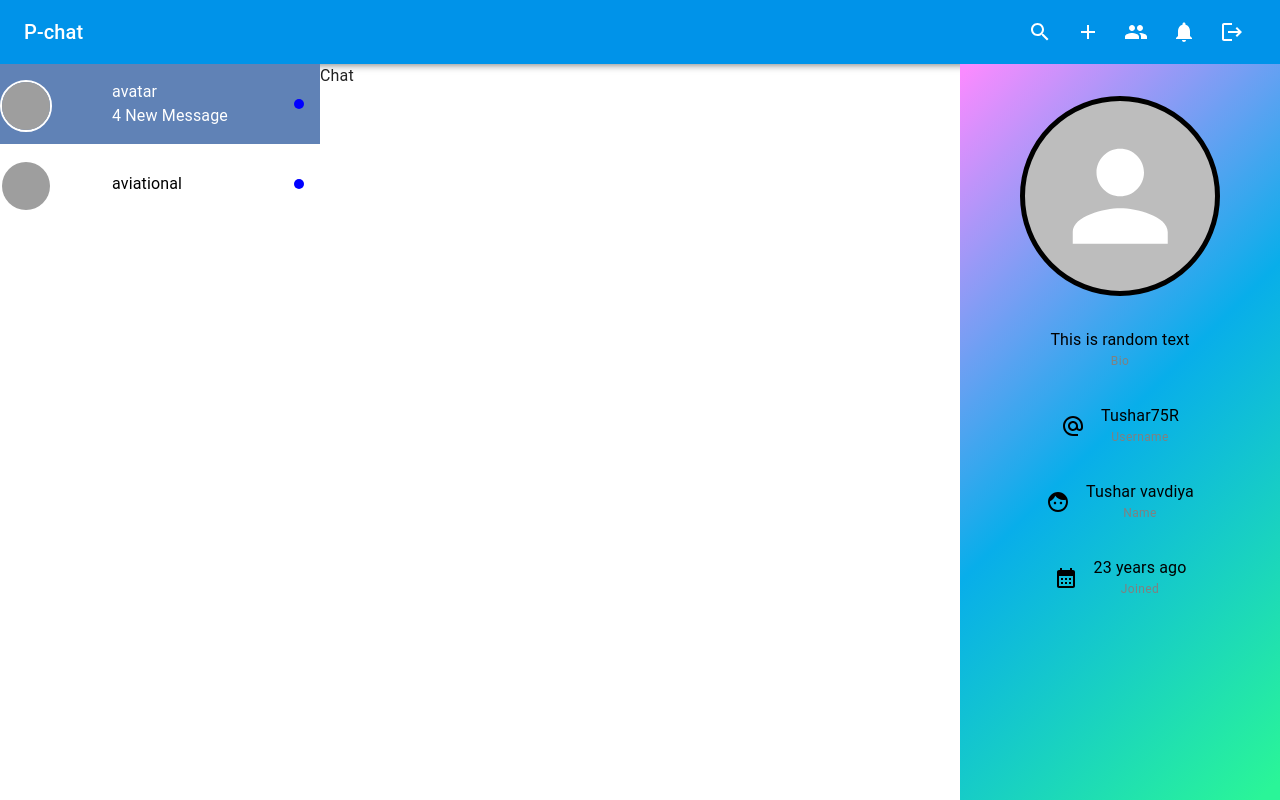
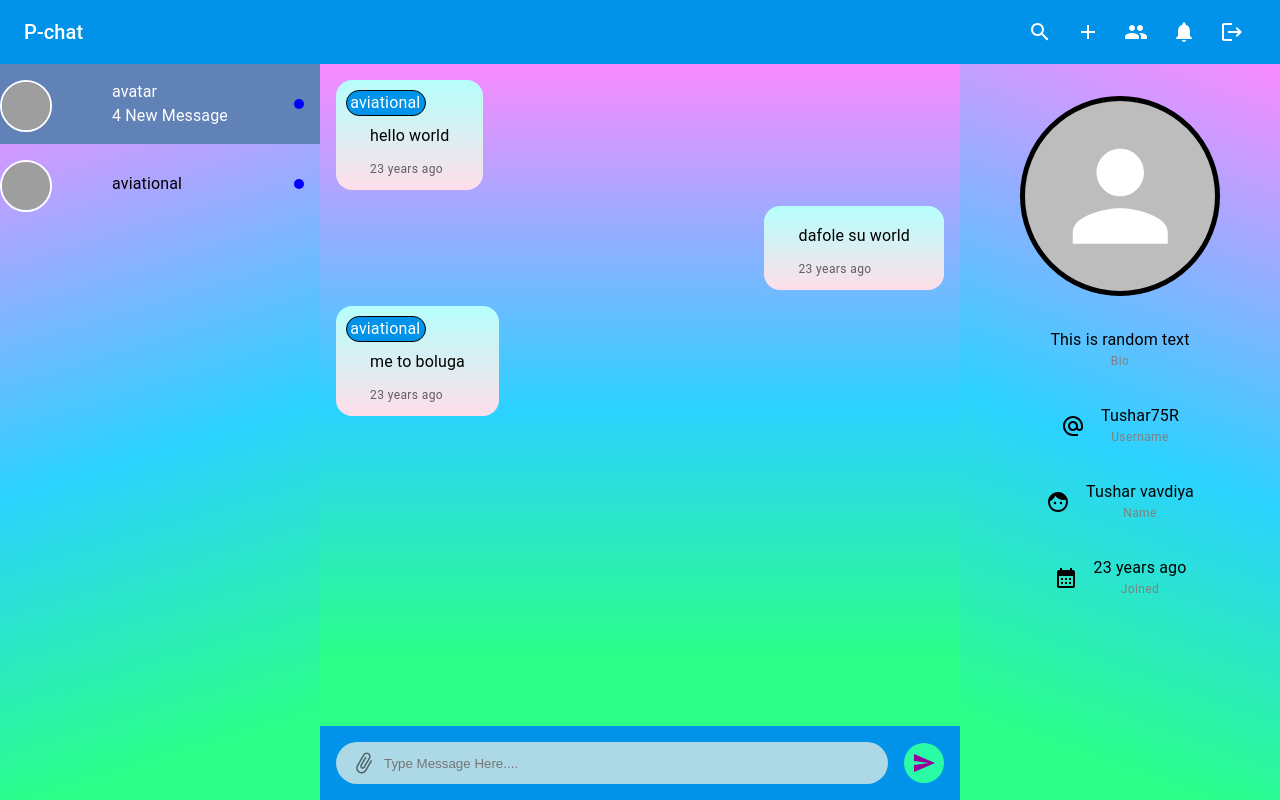
Before and after one commit to Tushar75R/Chat-App-Project, a React (Vite) app in the folder client/: page /chat/1 in a window 1280 px wide. Built offline with nearby package versions, Linux system fonts and the light colour scheme; grey boxes are pictures that could not be loaded.

Commit message:
chat section work done

```diff
--- /dev/null
+++ b/client/src/Components/Dialogs/FileMenu.jsx
@@ -0,0 +1,12 @@
+import { Menu } from '@mui/material'
+import React from 'react'
+
+const FileMenu = ({anchorEl}) => {
+  return (
+    <Menu anchorEl={anchorEl}>
+        Menu here
+    </Menu>
+  )
+}
+
+export default FileMenu
--- a/client/src/Components/Layout/AppLayout.jsx
+++ b/client/src/Components/Layout/AppLayout.jsx
@@ -28,6 +28,8 @@ const AppLayout = () => (WrappedComponent) => {
                 height={"100%"}
                 sx={{
                   display: { xs: "none", sm: "block" },
+                  backgroundImage:
+                    "linear-gradient(163deg, #FA8BFF 0%, #2BD2FF 52%, #2BFF88 90%)",
                 }}
               >
                 <ChatList
@@ -49,7 +51,7 @@ const AppLayout = () => (WrappedComponent) => {
                   display: { xs: "none", md: "block" },
                   padding: "2rem",
                   backgroundImage:
-                    "linear-gradient(315deg, #2AF598 2%, #08AEEA 51%, #fa8bff 99%)",
+                    "linear-gradient(200deg, #FA8BFF 0%, #2BD2FF 52%, #2BFF88 90%)",
                 }}
                 height={"100%"}
               >
--- /dev/null
+++ b/client/src/Components/Shared/MessegeComponent.jsx
@@ -0,0 +1,48 @@
+import { Typography } from '@mui/material';
+import {blue} from '../../Constants/Color'
+import React,{memo} from 'react'
+import moment from 'moment';
+
+const MessegeComponent = ({message, user}) => {
+  const { sender, content, attachments = [], createdAt } = message;
+  const timeAgo = moment(createdAt).fromNow();
+  const samesender = sender?._id === user?._id
+    return (
+      <div
+        style={{
+          alignSelf: samesender ? "flex-end" : "flex-start",
+          color: "black",
+          width: "fit-content",
+          backgroundImage: "linear-gradient(0deg, #FFDEE9 0%, #B5FFFC 100%)",
+          borderRadius: "16px",
+          padding : "10px",
+        }}
+      >
+        {!samesender && (
+          <Typography
+            bgcolor={blue}
+            color={"white"}
+            border={"1px black solid"}
+            width={"inherit"}
+            paddingLeft={"0.2rem"}
+            paddingRight={"0.3rem"}
+            borderRadius={"16px"}
+          >
+            {sender.name}
+          </Typography>
+        )}
+        {content && (
+          <Typography padding={"0.5rem 1.5rem"}>{content}</Typography>
+        )}
+        <Typography
+          variant="caption"
+          padding={"0rem 1.5rem"}
+          color={"text.secondary"}
+        >
+          {timeAgo}
+        </Typography>
+      </div>
+    );
+}
+
+export default memo(MessegeComponent)
--- a/client/src/Components/Specific/ChatList.jsx
+++ b/client/src/Components/Specific/ChatList.jsx
@@ -15,7 +15,10 @@ const ChatList = ({
   handleDeleteChat,
 }) => {
   return (
-    <Stack width={w} direction={"column"}>
+    <Stack
+      width={w}
+      direction={"column"}
+    >
       {chats?.map((data, index) => {
         const { avatar, _id, name, groupChat, members } = data;
 
--- a/client/src/Components/Style/StyledComponent.jsx
+++ b/client/src/Components/Style/StyledComponent.jsx
@@ -20,3 +20,13 @@ export const Link = styled(LinkComponent)`
     background-color: #add8e6;
   }
 `;
+
+export const InputBox = styled("input")`
+  width: 100%;
+  height: 100%;
+  border: none;
+  outline: none;
+  padding: 0 3rem;
+  border-radius: 1.5rem;
+  background-color: #ADD8E6
+`;
--- a/client/src/Constants/Sample.js
+++ b/client/src/Constants/Sample.js
@@ -1,3 +1,4 @@
+
 export const samplechats = [
   {
     avatar:
@@ -50,3 +51,55 @@ export const sampleNotification = [
     _id: "2",
   },
 ];
+
+export const sampleMessage = [
+  {
+    attachments: [
+      {
+        public_id: "asdsad",
+        url: "https://www.emrearal.com/wp-content/uploads/2018/10/avatar-logo-old.jpg",
+      },
+    ],
+    content: "hello world",
+    _id: "kcmdsopmdsv",
+    sender: {
+      _id: "user._id",
+      name: "aviational",
+    },
+    chat: "chatId",
+    createdAt: "2001-09-21T00:00:00.000Z",
+  },
+  {
+    attachments: [
+      {
+        public_id: "asdsad",
+        url: "https://www.emrearal.com/wp-content/uploads/2018/10/avatar-logo-old.jpg",
+      },
+    ],
+    content: "dafole su world",
+    _id: "kcmdsopmdsv",
+    sender: {
+      _id: "sfsnfa",
+      name: "aviational",
+    },
+    chat: "chatId",
+    createdAt: "2001-09-21T00:00:00.000Z",
+  },
+  {
+    attachments: [
+      {
+        public_id: "asdsad",
+        url: "https://www.emrearal.com/wp-content/uploads/2018/10/avatar-logo-old.jpg",
+      },
+    ],
+    content:
+      "me to boluga",
+    _id: "kcmdsopmdsv",
+    sender: {
+      _id: "user._id",
+      name: "aviational",
+    },
+    chat: "chatId",
+    createdAt: "2001-09-21T00:00:00.000Z",
+  },
+];
--- a/client/src/Pages/Chat.jsx
+++ b/client/src/Pages/Chat.jsx
@@ -1,9 +1,78 @@
-import React from 'react'
+import React,{ useRef} from 'react'
 import AppLayout from '../Components/Layout/AppLayout';
+import { IconButton, Stack } from '@mui/material';
+import { AttachFile as AttachFileIcon, Send as SendIcon} from '@mui/icons-material';
+import { InputBox } from '../Components/Style/StyledComponent';
+import { Center, Dgreen } from "../Constants/Color";
+import FileMenu from '../Components/Dialogs/FileMenu';
+import { sampleMessage } from '../Constants/Sample';
+import MessegeComponent from '../Components/Shared/MessegeComponent';
+
 function Chat() {
+  const containerRef = useRef(null);
+  const user = {
+    _id : "sfsnfa",
+    name : "Tushar75R"
+  }
   return (
-    <div>Chat</div>
-  )
+    <>
+      <Stack
+        ref={containerRef}
+        boxSizing={"border-box"}
+        padding={"1rem"}
+        spacing={"1rem"}
+        height={"90%"}
+        sx={{
+          overflowX: "hidden",
+          overflowY: "hidden",
+          backgroundImage:
+            "linear-gradient(180deg, #FA8BFF 0%, #2BD2FF 52%, #2BFF88 90%)",
+        }}
+      >
+        {sampleMessage.map((i, index) => (
+          <MessegeComponent message={i} key={index} user={user} />
+        ))}
+      </Stack>
+      <form style={{ height: "10%", backgroundColor: "#0093E9" }}>
+        <Stack
+          direction={"row"}
+          height={"100%"}
+          padding={"1rem"}
+          alignItems={"center"}
+          position={"relative"}
+        >
+          <IconButton
+            sx={{
+              position: "absolute",
+              left: "1.5rem",
+              rotate: "30deg",
+            }}
+          >
+            <AttachFileIcon />
+          </IconButton>
+
+          <InputBox placeholder="Type Message Here....  " />
+
+          <IconButton
+            type="submit"
+            sx={{
+              bgcolor: Center,
+              color: "#95009A",
+              marginLeft: "1rem",
+              padding: "0.5rem",
+              "&:hover": {
+                bgcolor: Dgreen,
+                rotate: "-30deg",
+              },
+            }}
+          >
+            <SendIcon />
+          </IconButton>
+        </Stack>
+      </form>
+      {/* <FileMenu /> */}
+    </>
+  );
 }
 
 export default AppLayout()(Chat);
--- a/client/src/main.jsx
+++ b/client/src/main.jsx
@@ -8,7 +8,7 @@ ReactDOM.createRoot(document.getElementById("root")).render(
   <React.StrictMode>
     <HelmetProvider>
       <CssBaseline />
-      <div /*</HelmetProvider>*onContextMenu={e=> e.preventDefault()}*/>
+      <div /*onContextMenu={e=> e.preventDefault()}*/ onSubmit={e=>e.preventDefault()}>
         <App />
       </div>
     </HelmetProvider>
```
